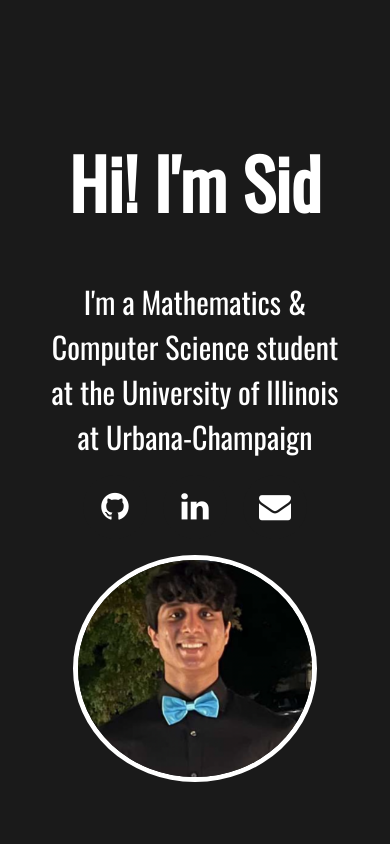
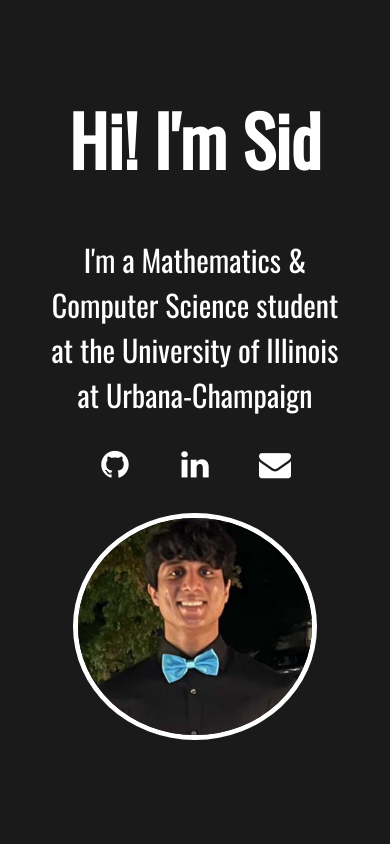
Before and after one commit to sdayaneni/sdayaneni.github.io, a React (Create React App) app: page / in a window 390 px wide. Shown: the top 844 px of the page. Built offline with nearby package versions, Linux system fonts and the light colour scheme.

Commit message:
Reduced top margin

```diff
--- a/src/pages/Home.css
+++ b/src/pages/Home.css
@@ -215,4 +215,8 @@ h3 {
     padding-right: 10%;
   }
 
+  .home {
+    padding-top: 5vh;
+  }
+
 }
```
